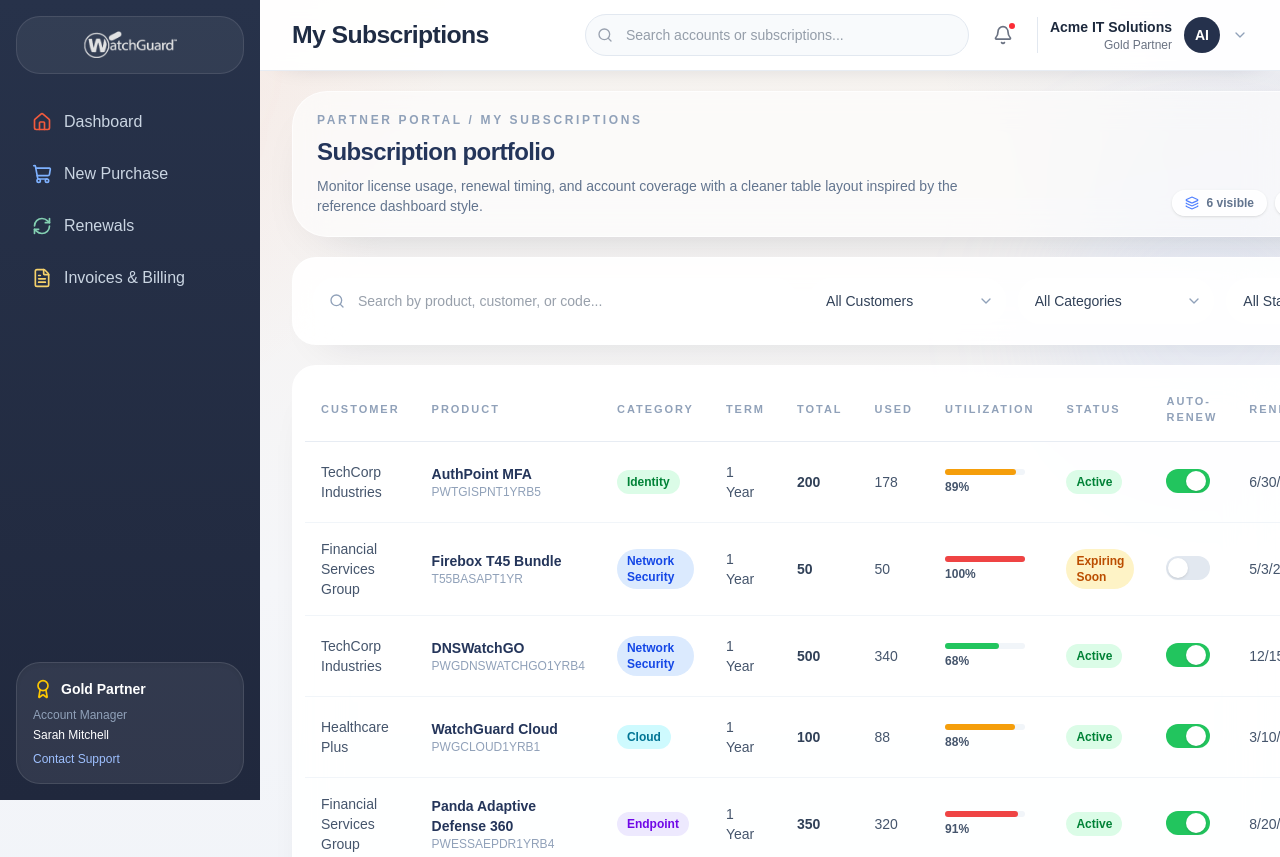
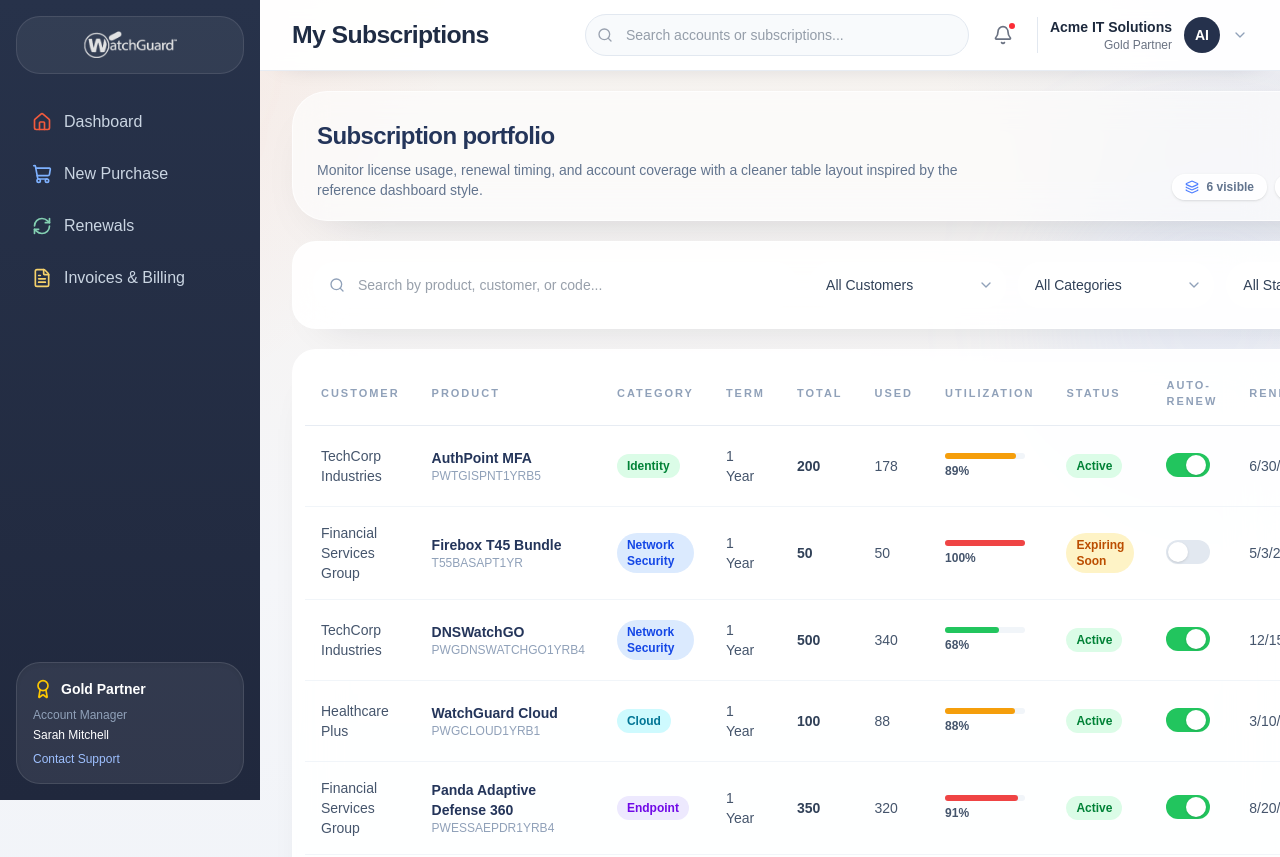
Before and after one commit to Padmapriyan25/watchguard-ui, a React (Vite) app: page /subscriptions in a window 1280 px wide. Shown: the top 857 px of the page. Built offline with nearby package versions, Linux system fonts and the light colour scheme.

Commit message:
Minor bug fixes

```diff
--- a/src/pages/subscriptions/MySubscriptions.tsx
+++ b/src/pages/subscriptions/MySubscriptions.tsx
@@ -36,7 +36,7 @@
       <div className="app-surface-muted overflow-hidden px-5 py-5 md:px-6">
         <div className="flex flex-col gap-4 md:flex-row md:items-end md:justify-between">
           <div>
-            <p className="text-xs font-semibold uppercase tracking-[0.22em] text-slate-400">Partner Portal / My Subscriptions</p>
+            {/* <p className="text-xs font-semibold uppercase tracking-[0.22em] text-slate-400">Partner Portal / My Subscriptions</p> */}
             <h2 className="mt-2 text-2xl font-bold tracking-tight text-[#24355a]">Subscription portfolio</h2>
             <p className="mt-2 max-w-2xl text-sm text-slate-500">Monitor license usage, renewal timing, and account coverage with a cleaner table layout inspired by the reference dashboard style.</p>
           </div>
```
